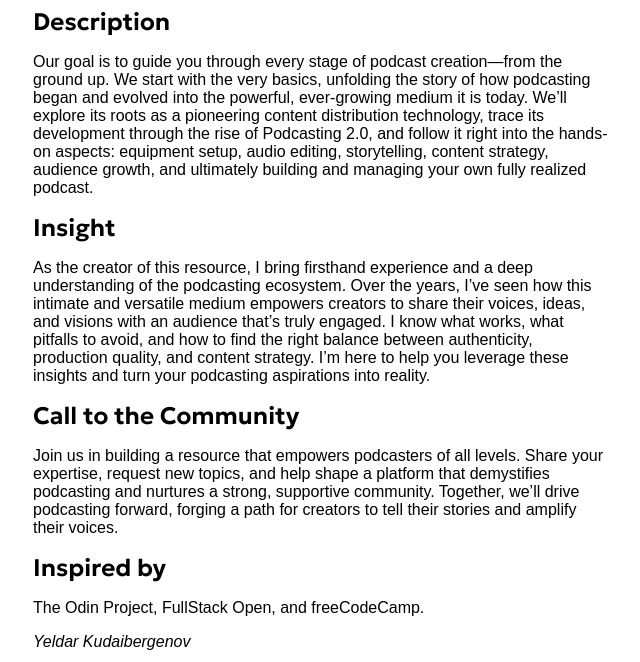
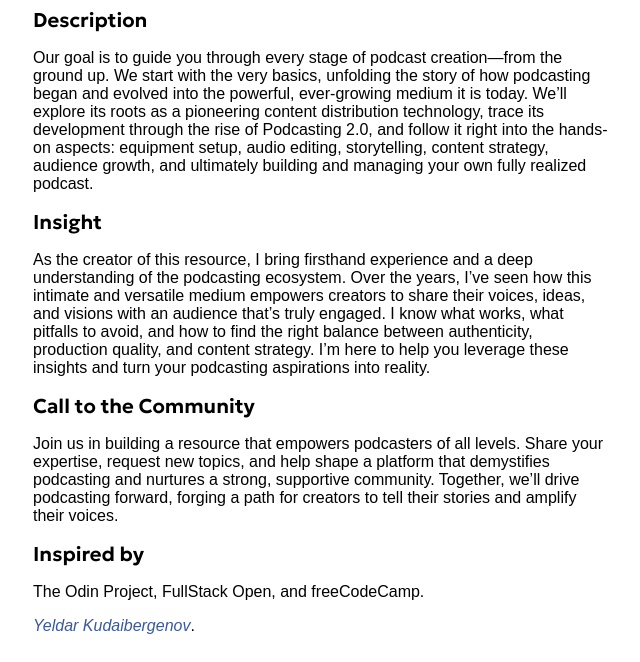
Before and after one commit to yeldarx/opc, an Eleventy site: page src/index.md in a window 1280 px wide. Shown: the part 84-746 px from the top of the page, without its empty margins (319-959 px from the left). Built offline with nearby package versions, Linux system fonts and the light colour scheme; Eleventy itself is replaced by a stand-in of ours; files that its build step writes are made by us from their sources.

Commit message:
change headings

```diff
--- a/src/index.md
+++ b/src/index.md
@@ -6,17 +6,17 @@ eleventyNavigation:
     order: 1
 ---
 
-## Description
+### Description
 Our goal is to guide you through every stage of podcast creation—from the ground up. We start with the very basics, unfolding the story of how podcasting began and evolved into the powerful, ever-growing medium it is today. We’ll explore its roots as a pioneering content distribution technology, trace its development through the rise of Podcasting 2.0, and follow it right into the hands-on aspects: equipment setup, audio editing, storytelling, content strategy, audience growth, and ultimately building and managing your own fully realized podcast.
 
-## Insight
+### Insight
 As the creator of this resource, I bring firsthand experience and a deep understanding of the podcasting ecosystem. Over the years, I’ve seen how this intimate and versatile medium empowers creators to share their voices, ideas, and visions with an audience that’s truly engaged. I know what works, what pitfalls to avoid, and how to find the right balance between authenticity, production quality, and content strategy. I’m here to help you leverage these insights and turn your podcasting aspirations into reality.
 
-## Call to the Community
+### Call to the Community
 Join us in building a resource that empowers podcasters of all levels. Share your expertise, request new topics, and help shape a platform that demystifies podcasting and nurtures a strong, supportive community. Together, we’ll drive podcasting forward, forging a path for creators to tell their stories and amplify their voices.
 
-## Inspired by
+### Inspired by
 
 The Odin Project, FullStack Open, and freeCodeCamp.
 
-*Yeldar Kudaibergenov*
+[*Yeldar Kudaibergenov*](https://devlog.top).
```
Also changed, not shown: README.md.
